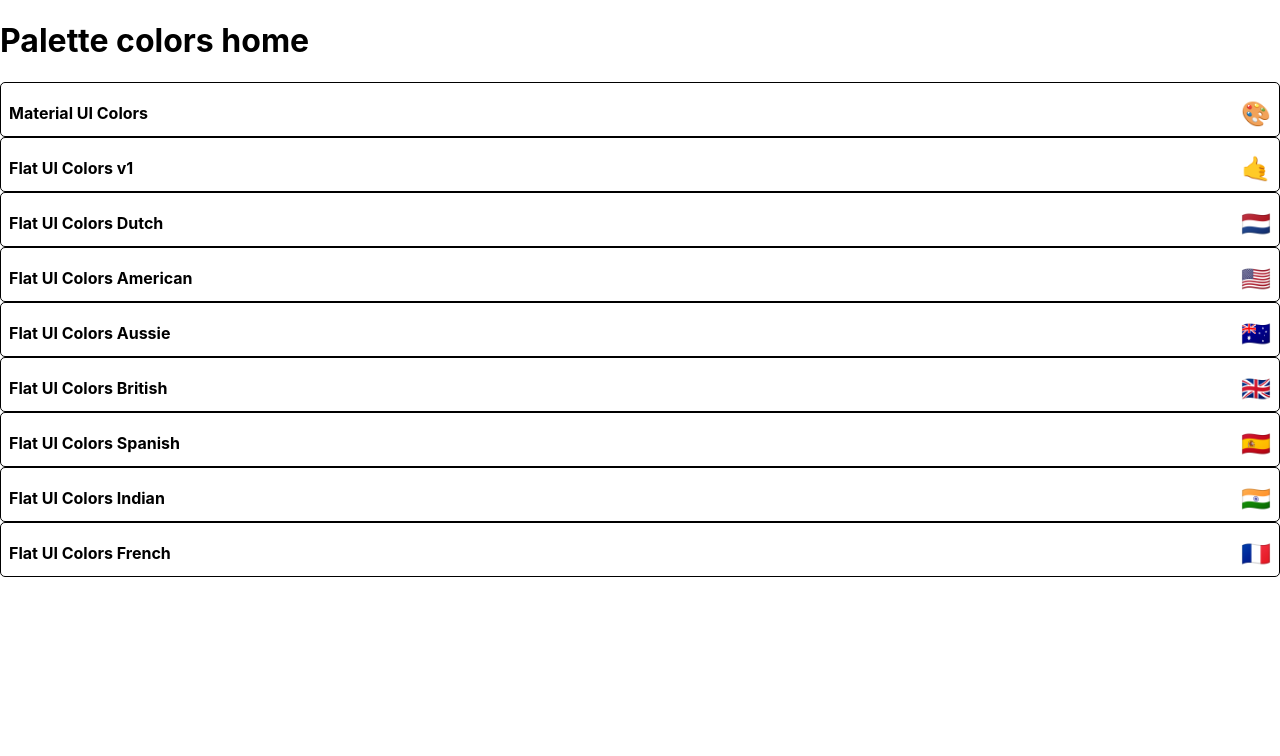
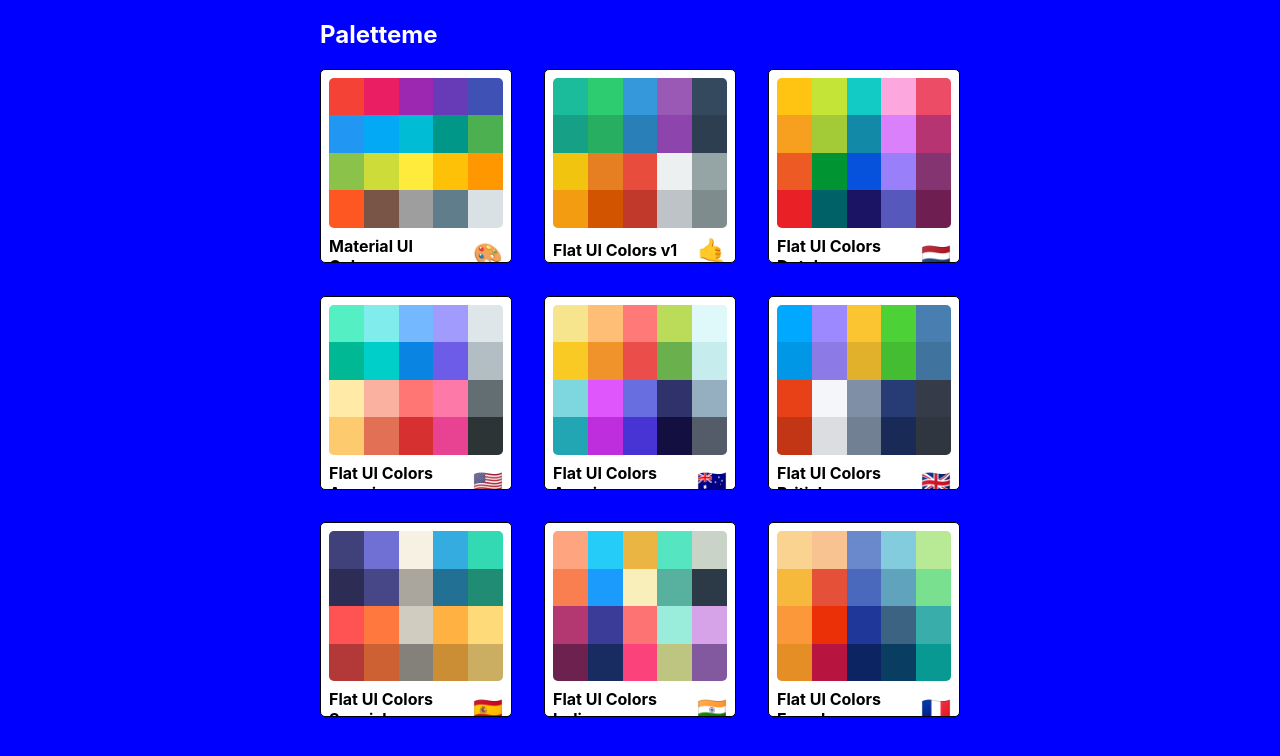
Before and after one commit to AbuCodes/palette-project, a React (Create React App) app: page / in a window 1280 px wide. Shown: the top 756 px of the page. Built offline with nearby package versions, Linux system fonts and the light colour scheme.

Commit message:
finished styling mini palette

```diff
--- a/src/components/MiniPalette.js
+++ b/src/components/MiniPalette.js
@@ -14,7 +14,11 @@
     },
   },
   colors: {
-    background: 'grey',
+    background: '#dae1e4',
+    height: '150px',
+    width: '100%',
+    borderRadius: '5px',
+    overflow: 'hidden',
   },
   title: {
     display: 'flex',
@@ -30,14 +34,29 @@
     marginLeft: '0.5rem',
     fontSize: '1.5rem',
   },
+  miniColor: {
+    height: '25%',
+    width: '20%',
+    display: 'inline-block',
+    margin: '0 auto',
+    position: 'relative',
+    marginBottom: '-4px',
+  },
 };
 
 function MiniPalette(props) {
-  const { classes, paletteName, emoji } = props;
+  const { classes, paletteName, emoji, colors } = props;
+  const miniColorBoxes = colors.map((color) => (
+    <div
+      className={classes.miniColor}
+      style={{ backgroundColor: color.color }}
+      key={color.name}
+    />
+  ));
 
   return (
     <div className={classes.root}>
-      <div className={classes.colors}></div>
+      <div className={classes.colors}>{miniColorBoxes}</div>
       <h5 className={classes.title}>
         {paletteName} <span className={classes.emoji}>{emoji}</span>
       </h5>
--- a/src/components/PaletteList.js
+++ b/src/components/PaletteList.js
@@ -1,18 +1,55 @@
 import React, { Component } from 'react';
 import MiniPalette from '../components/MiniPalette';
+import { withStyles } from '@material-ui/styles';
+
+const styles = {
+  root: {
+    backgroundColor: 'blue',
+    height: '100vh',
+    display: 'flex',
+    alignItems: 'flex-start',
+    justifyContent: 'center',
+  },
+  container: {
+    width: '50%',
+    display: 'flex',
+    alignItems: 'flex-start',
+    flexDirection: 'column',
+    flexWrap: 'wrap',
+  },
+  nav: {
+    display: 'flex',
+    width: '100%',
+    justifyContent: 'space-between',
+    color: 'white',
+  },
+  palettes: {
+    boxSizing: 'border-box',
+    width: '100%',
+    display: 'grid',
+    gridTemplateColumns: 'repeat(3, 30%)',
+    gridGap: '5%',
+  },
+};
 
 class PaletteList extends Component {
   render() {
-    const { palettes } = this.props;
+    const { palettes, classes } = this.props;
     return (
-      <div>
-        <h1>Palette colors home</h1>
-        {palettes.map((palette) => (
-          <MiniPalette {...palette} />
-        ))}
+      <div className={classes.root}>
+        <div className={classes.container}>
+          <nav className={classes.nav}>
+            <h1>Paletteme</h1>
+          </nav>
+          <div className={classes.palettes}>
+            {palettes.map((palette) => (
+              <MiniPalette {...palette} />
+            ))}
+          </div>
+        </div>
       </div>
     );
   }
 }
 
-export default PaletteList;
+export default withStyles(styles)(PaletteList);
```
